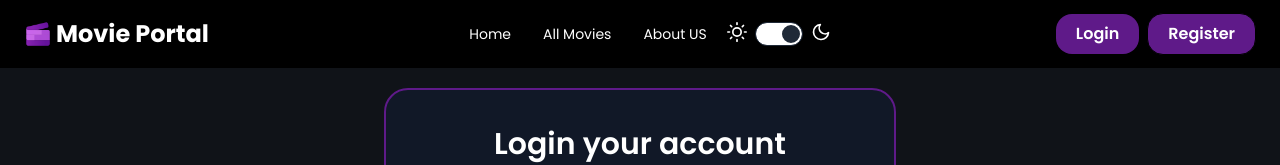
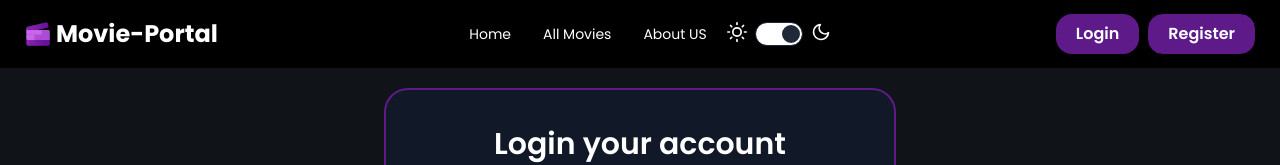
Before and after one commit to khushiiakter/Movie-Portal, a React (Vite) app: page /auth/login in a window 1280 px wide. Shown: the top 165 px of the page. Built offline with nearby package versions, Linux system fonts and the light colour scheme; no server answers.

Commit message:
added a small change

```diff
--- a/src/components/Navbar.jsx
+++ b/src/components/Navbar.jsx
@@ -85,7 +85,7 @@ const Navbar = ({ theme, toggleTheme }) => {
         </div>
         <div className="flex items-center  gap-1 md:text-2xl font-bold">
           <img src={logo} className="w-7" alt="" />
-          <a>Movie Portal</a>
+          <a>Movie-Portal</a>
         </div>
       </div>
       <div className="navbar-center  hidden lg:flex">
```
